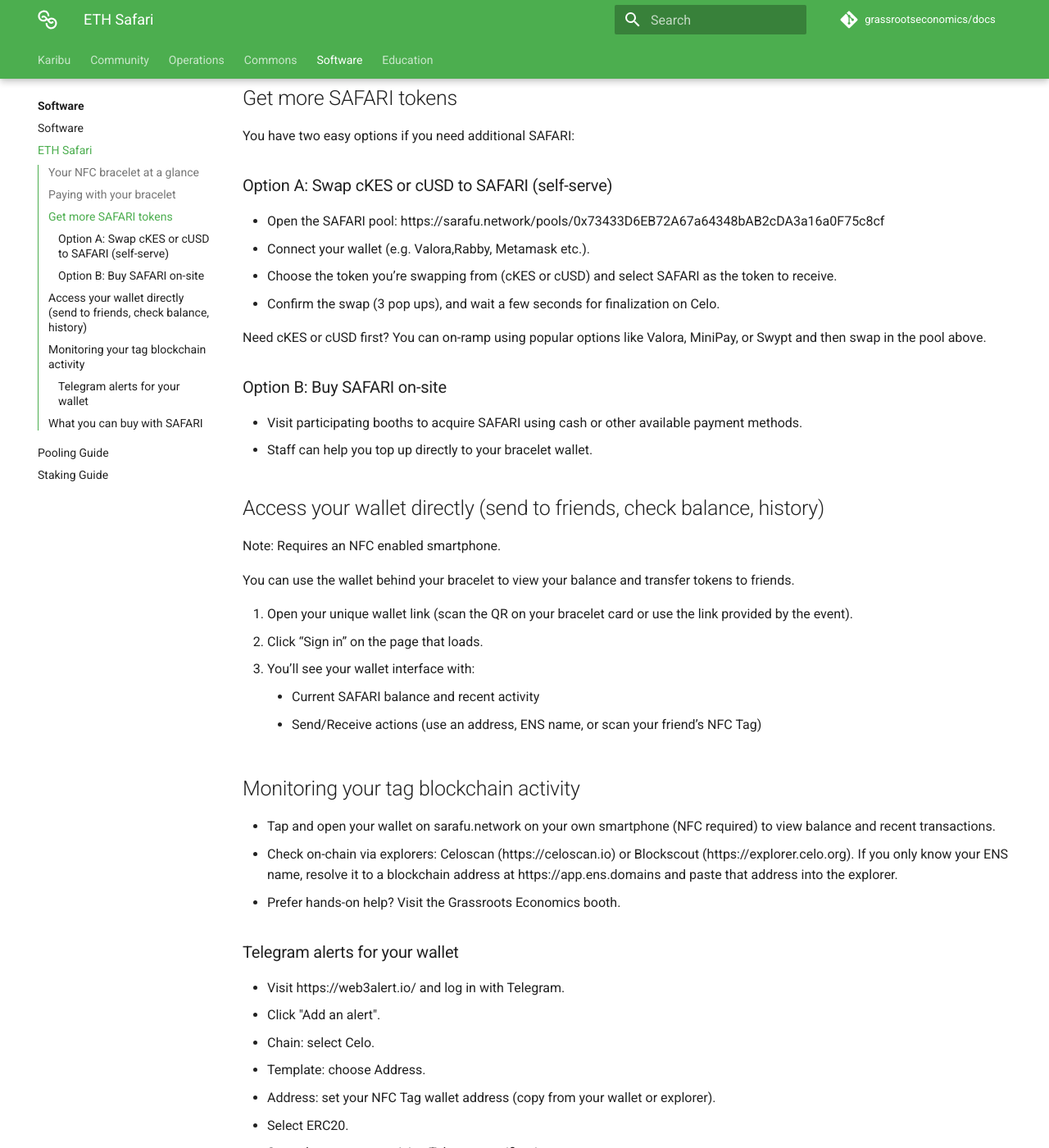
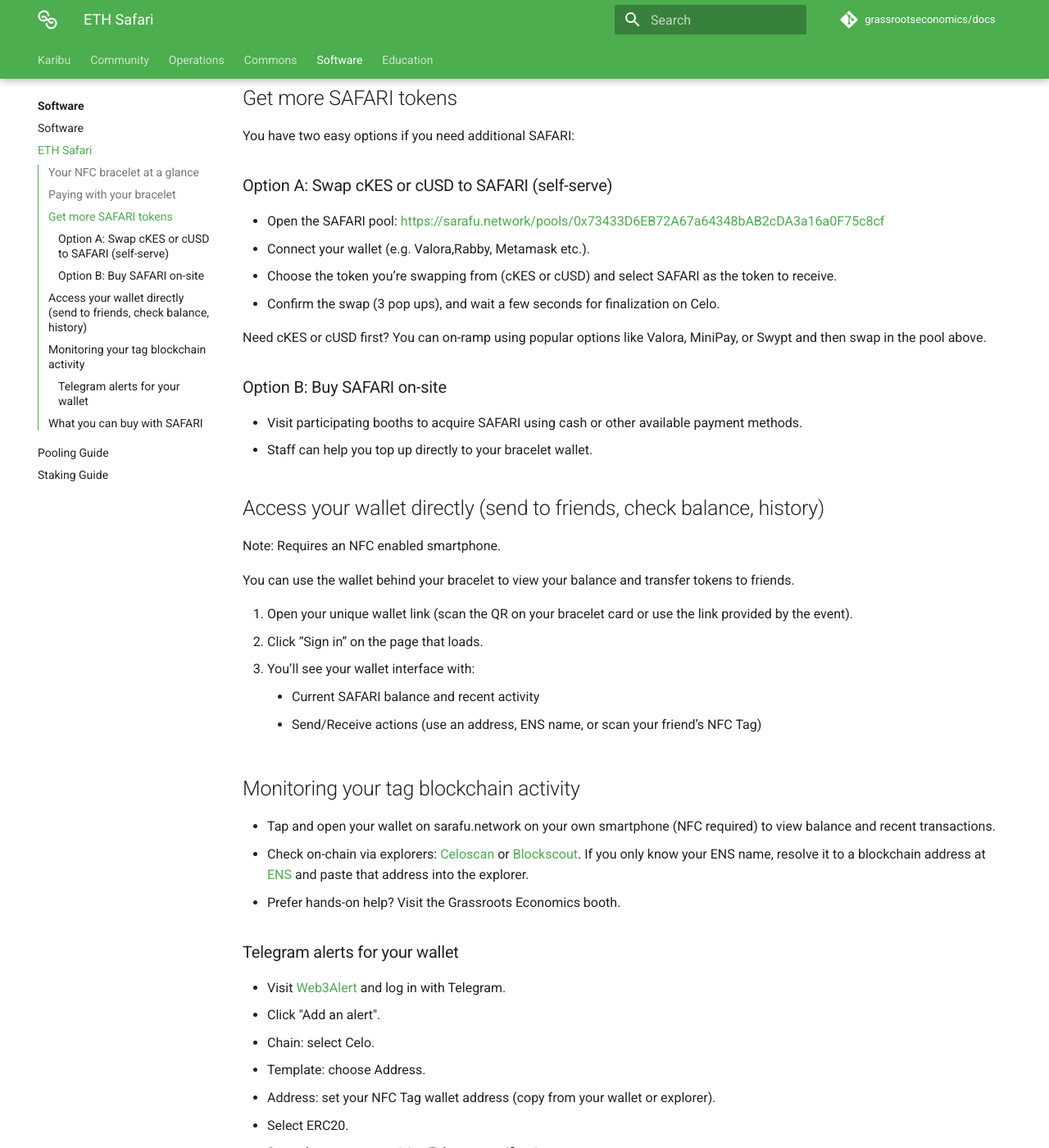
Before and after one commit to grassrootseconomics/docs.grassecon.org, an MkDocs documentation site: the page built from docs/cyber/eth-safari-2025.md, in a window 1280 px wide and 1400 px high, scrolled down 768 px. Shown: the whole window at 82% size. Built offline with MkDocs 1.6.1 and Material for MkDocs 9.7.7, drawn with Linux system fonts in a browser that asks for light colours; comment, search, counter and statistics services are not loaded; some of the changed lines change nothing that is shown.

Commit message:
docs: fix links

```diff
--- a/docs/cyber/eth-safari-2025.md
+++ b/docs/cyber/eth-safari-2025.md
@@ -27,7 +27,7 @@
 
 ### Option A: Swap cKES or cUSD to SAFARI (self-serve)
 
-- Open the SAFARI pool: https://sarafu.network/pools/0x73433D6EB72A67a64348bAB2cDA3a16a0F75c8cf
+- Open the SAFARI pool: [https://sarafu.network/pools/0x73433D6EB72A67a64348bAB2cDA3a16a0F75c8cf](ETHSafari Roots)
 - Connect your wallet (e.g. Valora,Rabby, Metamask etc.).
 - Choose the token you’re swapping from (cKES or cUSD) and select SAFARI as the token to receive.
 - Confirm the swap (3 pop ups), and wait a few seconds for finalization on Celo.
@@ -54,12 +54,12 @@
 ## Monitoring your tag blockchain activity
 
 - Tap and open your wallet on sarafu.network on your own smartphone (NFC required) to view balance and recent transactions.
-- Check on-chain via explorers: Celoscan (https://celoscan.io) or Blockscout (https://explorer.celo.org). If you only know your ENS name, resolve it to a blockchain address at https://app.ens.domains and paste that address into the explorer.
+- Check on-chain via explorers: [Celoscan](https://celoscan.io) or [Blockscout](https://explorer.celo.org). If you only know your ENS name, resolve it to a blockchain address at [ENS](https://app.ens.domains) and paste that address into the explorer.
 - Prefer hands-on help? Visit the Grassroots Economics booth.
 
 ### Telegram alerts for your wallet
 
-- Visit https://web3alert.io/ and log in with Telegram.
+- Visit [Web3Alert](https://web3alert.io/) and log in with Telegram.
 - Click "Add an alert".
 - Chain: select Celo.
 - Template: choose Address.
```
